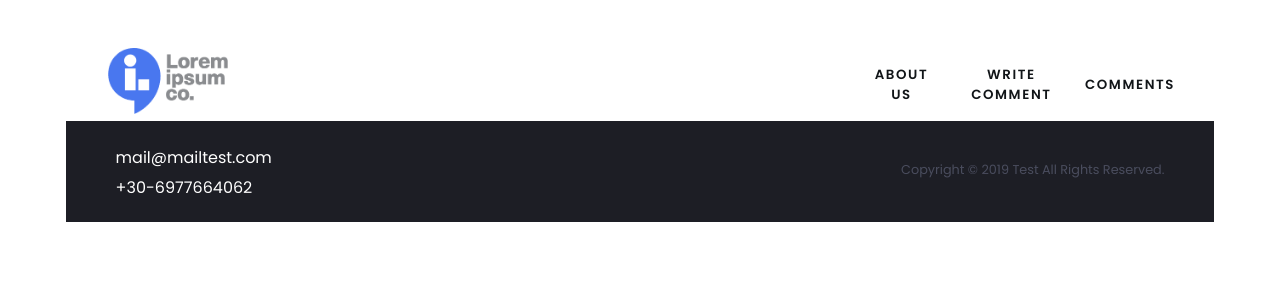
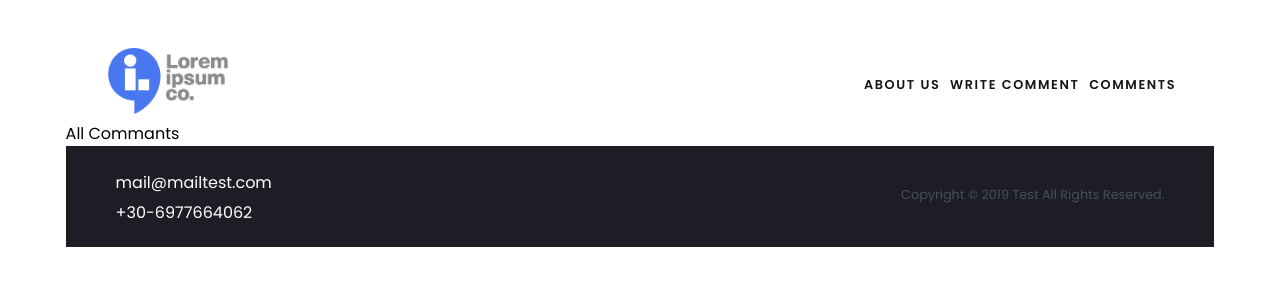
Before and after one commit to semkaway/lorem-ipsum, a Vue app: page /comments in a window 1280 px wide. Shown: the top 300 px of the page. Built offline with nearby package versions, Linux system fonts and the light colour scheme.

Commit message:
[ADD] homepage scroll + navigation

```diff
--- a/src/App.vue
+++ b/src/App.vue
@@ -25,6 +25,7 @@ export default {
 
     body, html {
         height: 100%;
+        scroll-behavior: smooth;
     }
 
     body {
--- /dev/null
+++ b/src/components/CommentsAll.vue
@@ -0,0 +1,11 @@
+<template>
+    <div>
+        All Commants
+    </div>
+</template>
+
+<script>
+    export default {
+        name: 'CommentsAll'
+    }
+</script>
--- a/src/components/Homepage.vue
+++ b/src/components/Homepage.vue
@@ -6,10 +6,10 @@
         <div class="image-holder">
             <img class="image" src="@/assets/img/homepage-people.png" alt="people working">
         </div>
-        <div class="info-holder">
+        <div class="info-holder" id="aboutUs">
             <info-block class="info-holder__block" v-for="block in info" :key="block.id" :data="block"/>
         </div>
-        <div class="write-comment">
+        <div class="write-comment" id="writeComment">
             <h2 class="write-comment__title">Write<br>comment<br><div class="write-comment__rectangle"></div></h2>
             <form class="write-comment__form" method="post">
                 <input class="write-comment__form__input write-comment__form__input--thin" type="text" placeholder="Title">
--- a/src/components/includes/TheHeader.vue
+++ b/src/components/includes/TheHeader.vue
@@ -1,19 +1,60 @@
 <template>
     <header class="header">
         <div class="header__logo">
-            <img src="@/assets/img/logo.png" alt="logo" class="header__logo__image">
+            <router-link :to="{ path: '/'}">
+                <img src="@/assets/img/logo.png" alt="logo" class="header__logo__image">
+            </router-link>
         </div>
-        <div class="header__buttons">
-            <button type="button" class="header__buttons__button">about us</button>
-            <button type="button" class="header__buttons__button">write comment</button>
-            <button type="button" class="header__buttons__button">comments</button>
+        <div class="header__buttons" id="headerButtons">
+            <router-link    to="/#aboutUs"
+                            class="header__buttons__button"
+                            :class="{ 'header__buttons__button--active': buttonBool[0].bool }"
+                            @click.native="showOutline('button1')">about us</router-link>
+            <router-link    to="/#writeComment"
+                            class="header__buttons__button"
+                            :class="{ 'header__buttons__button--active': buttonBool[1].bool }"
+                            @click.native="showOutline('button2')">write comment</router-link>
+            <router-link    :to="{ path: '/comments'}"
+                            class="header__buttons__button"
+                            :class="{ 'header__buttons__button--active': buttonBool[2].bool }"
+                            @click.native="showOutline('button3')">comments</router-link>
         </div>
     </header>
 </template>
 
 <script>
     export default {
-        name: 'TheHeader'
+        name: 'TheHeader',
+        data() {
+            return {
+                buttonBool: [
+                    {
+                        name: "button1",
+                        bool: false
+                    },
+                    {
+                        name: "button2",
+                        bool: false
+                    },
+                    {
+                        name: "button3",
+                        bool: false
+                    }
+                ]
+            }
+        },
+        methods: {
+            showOutline(buttonNumber) {
+                for (let i = 0; i < this.buttonBool.length; i++) {
+                    if (this.buttonBool[i].name == buttonNumber) {
+                        console.log("yuyuy")
+                        this.buttonBool[i].bool = true
+                    } else {
+                        this.buttonBool[i].bool = false
+                    }
+                }
+            }
+        }
     }
 </script>
 
@@ -23,6 +64,9 @@
 
     .header {
         display: flex;
+        position: sticky;
+        top: 0;
+        background-color: color(primary);
 
         .header__logo {
 
@@ -43,6 +87,7 @@
             display: inline-flex;
             align-items: flex-start;
             justify-content: space-around;
+            box-sizing: border-box;
 
             .header__buttons__button {
                 border: none;
@@ -51,12 +96,18 @@
                 text-transform: uppercase;
                 font-family: 'Poppins', sans-serif;
                 font-weight: 600;
+                font-size: 0.8em;
+                text-decoration: none;
                 color: color(text-color-header);
                 cursor: pointer;
 
                 @include desktop {
                     letter-spacing: 1.6px;
                 }
+            }
+
+            .header__buttons__button--active {
+                border-top: solid 2px color(accent-yellow);
             }
 
             @include desktop {
--- a/src/router/index.js
+++ b/src/router/index.js
@@ -1,6 +1,7 @@
 import Vue from 'vue'
 import Router from 'vue-router'
 import Homepage from '@/components/Homepage'
+import CommentsAll from '@/components/CommentsAll'
 
 Vue.use(Router)
 
@@ -12,8 +13,20 @@ let router = new Router({
 			path: '/',
 			name: 'home',
 			component: Homepage,
+		},
+		{
+			path: '/comments',
+			name: 'comments',
+			component: CommentsAll,
 		}
-	]
+	],
+	scrollBehavior: function (to) {
+		if (to.hash) {
+		  return {
+		    selector: to.hash
+		  }
+		}
+	},
 })
 
 export default router
```
